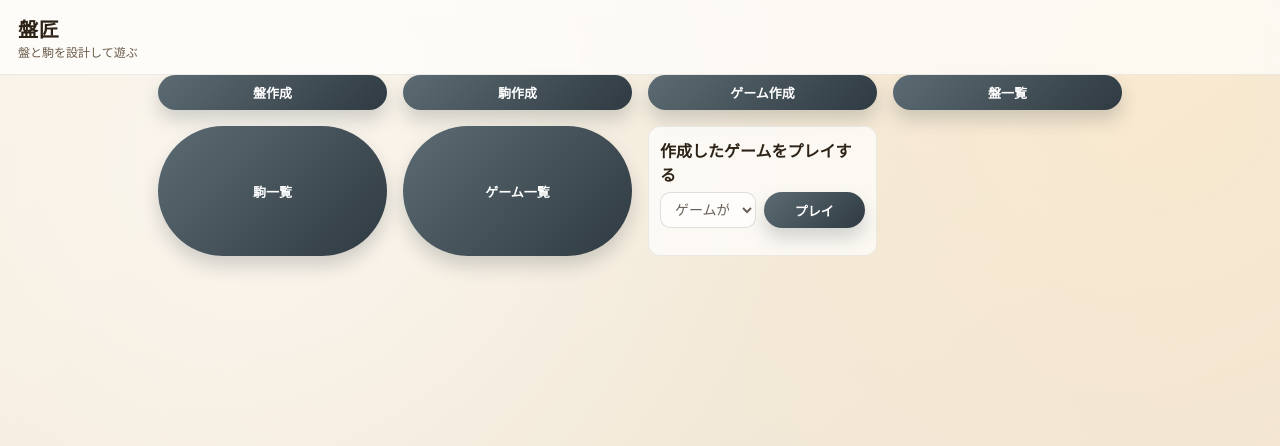
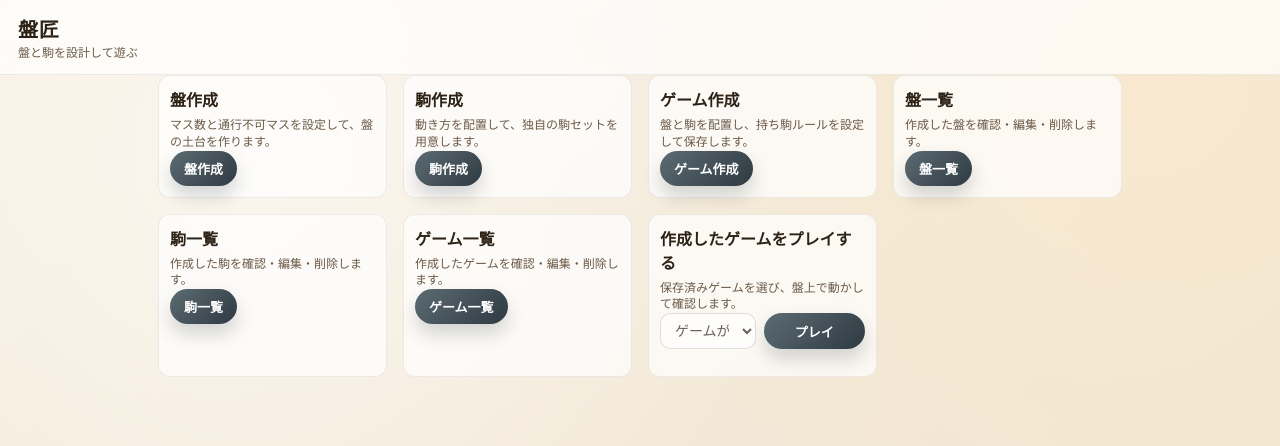
Before and after one commit to neoinomata-hue/bansyou, a Next.js app: page / in a window 1280 px wide. Shown: the top 446 px of the page. Built offline with nearby package versions, Linux system fonts and the light colour scheme; a web font is replaced by a local one.

Commit message:
update index layout

```diff
--- a/app/page.js
+++ b/app/page.js
@@ -38,14 +38,39 @@ export default function Home() {
 
       <main>
         <section className="grid">
+          <div className="card">
+            <div className="label">盤作成</div>
+            <div className="note">マス数と通行不可マスを設定して、盤の土台を作ります。</div>
             <a className="btn secondary" href="/board-create.html">盤作成</a>
+          </div>
+          <div className="card">
+            <div className="label">駒作成</div>
+            <div className="note">動き方を配置して、独自の駒セットを用意します。</div>
             <a className="btn secondary" href="/piece-create.html">駒作成</a>
+          </div>
+          <div className="card">
+            <div className="label">ゲーム作成</div>
+            <div className="note">盤と駒を配置し、持ち駒ルールを設定して保存します。</div>
             <a className="btn secondary" href="/game-setup.html">ゲーム作成</a>
+          </div>
+          <div className="card">
+            <div className="label">盤一覧</div>
+            <div className="note">作成した盤を確認・編集・削除します。</div>
             <a className="btn secondary" href="/board-list.html">盤一覧</a>
+          </div>
+          <div className="card">
+            <div className="label">駒一覧</div>
+            <div className="note">作成した駒を確認・編集・削除します。</div>
             <a className="btn secondary" href="/piece-list.html">駒一覧</a>
+          </div>
+          <div className="card">
+            <div className="label">ゲーム一覧</div>
+            <div className="note">作成したゲームを確認・編集・削除します。</div>
             <a className="btn secondary" href="/game-list.html">ゲーム一覧</a>
+          </div>
           <div className="card">
             <div className="label">作成したゲームをプレイする</div>
+            <div className="note">保存済みゲームを選び、盤上で動かして確認します。</div>
             <div className="row">
               <select
                 value={selected}
```
Also changed, not shown: public/index.html (+25 -0 lines). Lines whose indentation alone changed are shown as unchanged.
